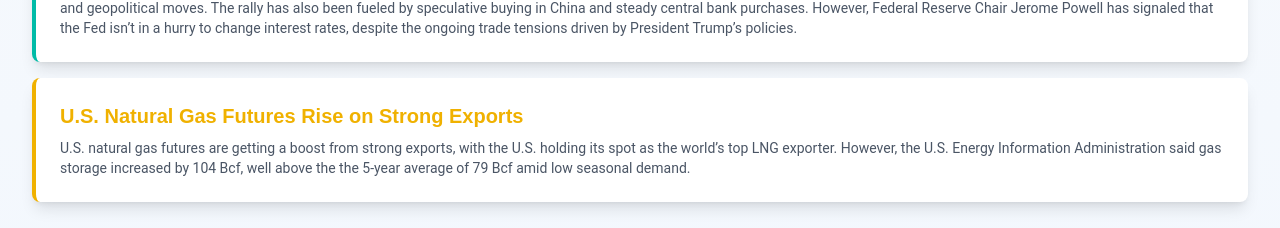
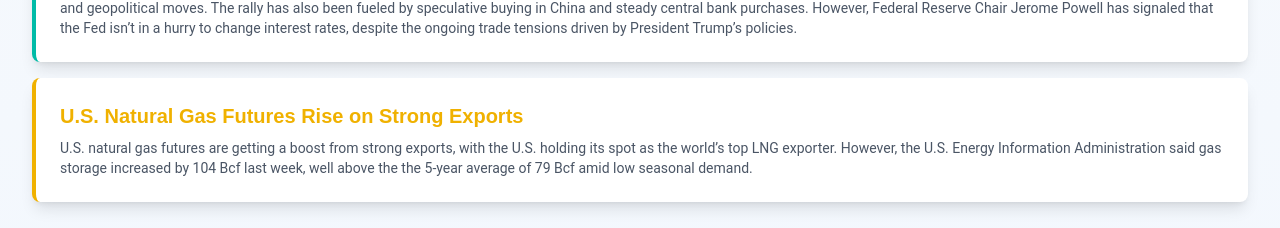
Before and after one commit to 1409-2542/Commodities-Trading-Data, a Next.js app: page / in a window 1280 px wide. Shown: the part 774-1002 px from the top of the page. Built offline with nearby package versions, Linux system fonts and the light colour scheme.

Commit message:
updated one sentence only

```diff
--- a/data/markettrends.js
+++ b/data/markettrends.js
@@ -14,7 +14,7 @@ const marketTrends = [
   {
     title: 'U.S. Natural Gas Futures Rise on Strong Exports',
     description:
-      'U.S. natural gas futures are getting a boost from strong exports, with the U.S. holding its spot as the world’s top LNG exporter. However, the U.S. Energy Information Administration said gas storage increased by 104 Bcf, well above the the 5-year average of 79 Bcf amid low seasonal demand.',
+      'U.S. natural gas futures are getting a boost from strong exports, with the U.S. holding its spot as the world’s top LNG exporter. However, the U.S. Energy Information Administration said gas storage increased by 104 Bcf last week, well above the the 5-year average of 79 Bcf amid low seasonal demand.',
     color: 'yellow-500'
   }
 ];
```
